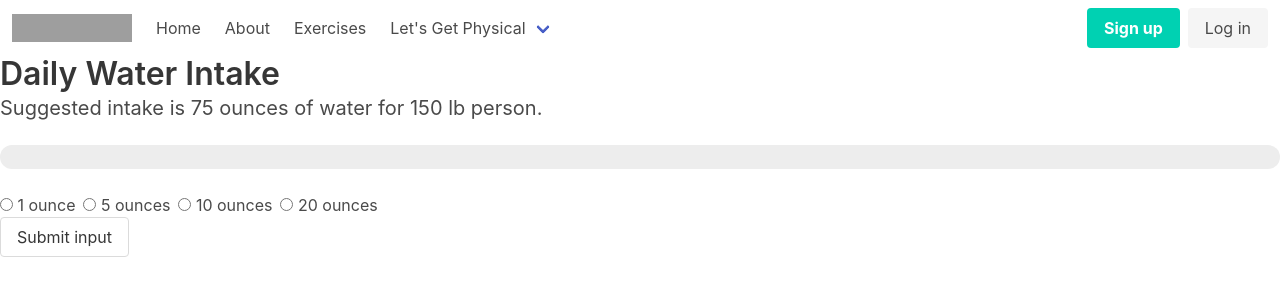
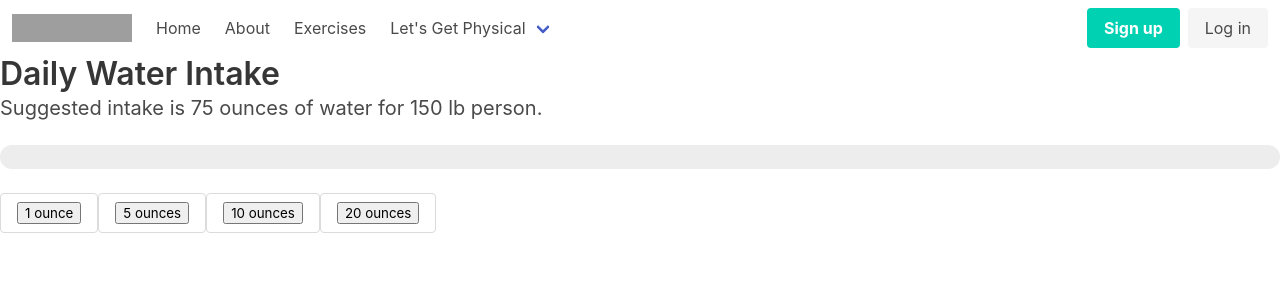
Before and after one commit to meganschmidt23/WebServerApp-Schmidt-Megan, a Vue app in the folder client/: page /water in a window 1280 px wide. Shown: the top 300 px of the page. Built offline with nearby package versions, Linux system fonts and the light colour scheme; grey boxes are pictures that could not be loaded.

Commit message:
Updated water methods

```diff
--- a/client/src/views/Water.vue
+++ b/client/src/views/Water.vue
@@ -2,32 +2,43 @@
     <section>
         <h1 class="title">Daily Water Intake</h1>
         <h2 class="subtitle"> Suggested intake is 75 ounces of water for 150 lb person.</h2>
-        <progress class="progress is-large" value="x" max="100">x%</progress>
+        <progress class="progress is-large" value="x" max="100"></progress>
         <div class="control">
-            <label class="radio">
-                <input type="radio" name="water">
-                    1 ounce
+            <label class="button">
+                <input type="submit" name="water" @click="plus1()" value="1 ounce">
                 </label>
-            <label class="radio">
-                <input type="radio" name="water">
-                    5 ounces
+            <label class="button">
+                <input type="submit" name="water" @click="plus5()" value="5 ounces">
                 </label>
-            <label class="radio">
-                <input type="radio" name="water">
-                    10 ounces
+            <label class="button">
+                <input type="submit" name="water" @click="plus10()" value="10 ounces">
                 </label>
-            <label class="radio">
-                <input type="radio" name="water">
-                    20 ounces
+            <label class="button">
+                <input type="submit" name="water" @click="plus20()" value= "20 ounces">
                 </label>
         </div>
-        <input class="button" type="submit" value="Submit input">
 
     </section>
 </template>
 
 <script>
 export default {
-
+    data: () => ({
+        x: 0
+    }),
+    methods: {
+        plus1(){
+            this.x += 1;
+        },
+        plus5(){
+            this.x +=5;
+        },
+        plus10(){
+            this.x+= 10;
+        },
+        plus20(){
+            this.x+=20
+        }
+    }
 }
 </script>
```
